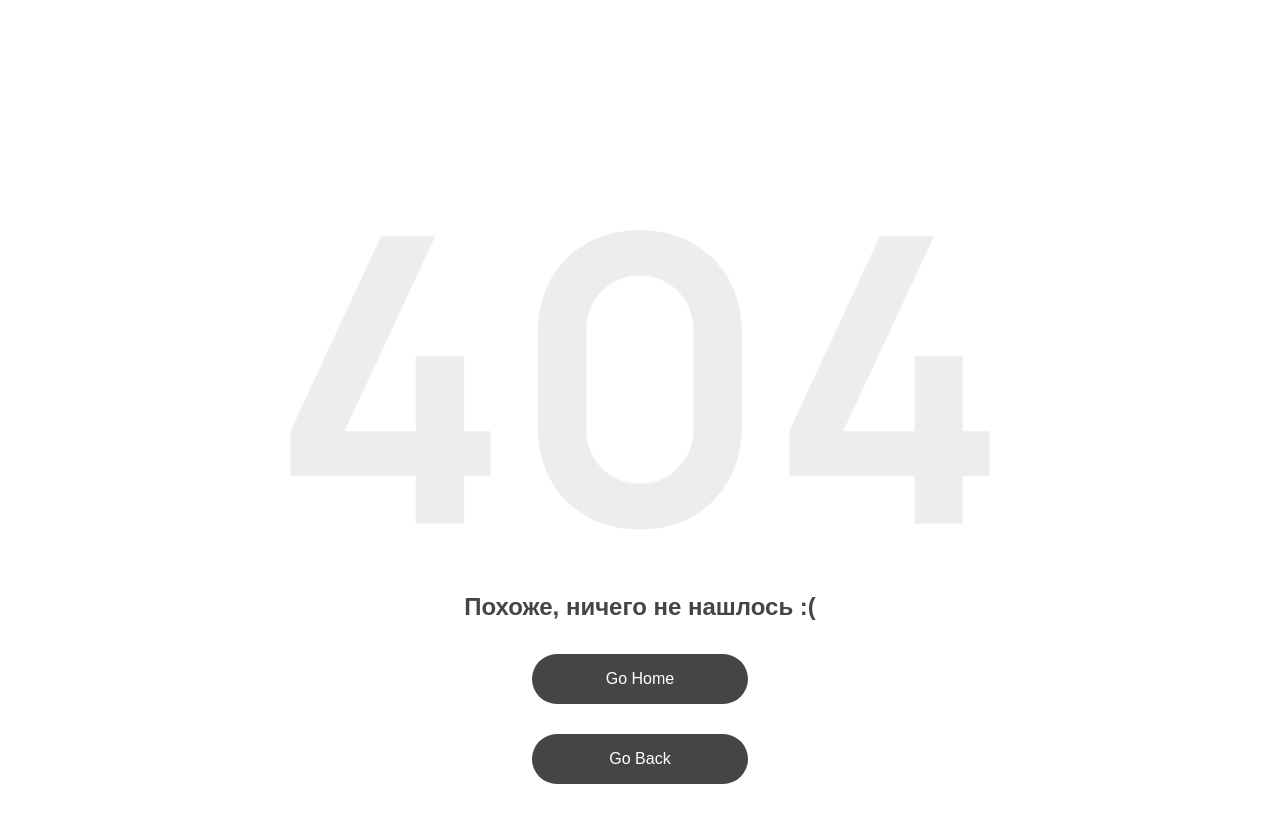
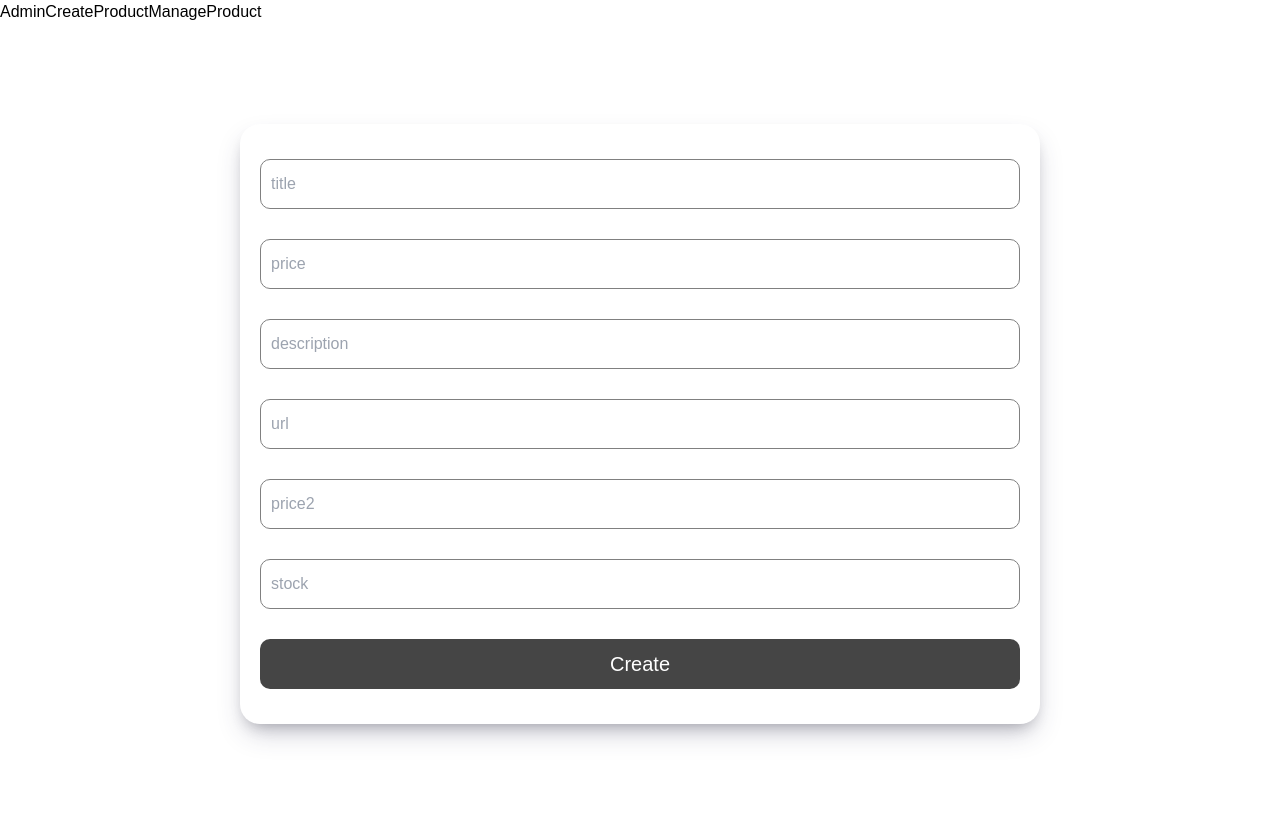
Before and after one commit to dilshodbek0515/react-n8, a React (Vite) app: page /admin/createProduct in a window 1280 px wide. Built offline with nearby package versions, Linux system fonts and the light colour scheme.

Commit message:
NORNLIGHT

```diff
--- /dev/null
+++ b/src/pages/admin/Admin.jsx
@@ -0,0 +1,18 @@
+import React, { memo } from 'react'
+import { NavLink, Outlet } from 'react-router-dom'
+const Admin = () => {
+    return (
+        <div className='flex'>
+            <div className='w-72 h-[100vh] bg-slate-600'>
+                <NavLink to={"/admin"}>Admin</NavLink>
+                <NavLink className="block" to={"/admin/createProduct"}>CreateProduct</NavLink>
+                <NavLink className="block" to={"/admin/manageProduct"}>ManageProduct</NavLink>
+            </div>
+            <div className='flex-1'>
+                <Outlet />
+            </div>
+        </div >
+    )
+}
+
+export default memo(Admin)
--- /dev/null
+++ b/src/pages/admin/createProduct/CreateProduct.jsx
@@ -0,0 +1,55 @@
+import { useRef } from "react";
+import "./CreateProduct.scss";
+import axios from "axios";
+
+const CreateProduct = () => {
+    const title = useRef(null);
+    const price = useRef(null);
+    const description = useRef(null);
+    const url = useRef(null);
+    const price2 = useRef(null);
+    const stock = useRef(null);
+
+    const handleCreateProduct = (e) => {
+        e.preventDefault();
+        const newProduct = {
+            title: title.current.value,
+            price: price.current.value,
+            description: description.current.value,
+            url: url.current.value,
+            price2: price2.current.value,
+            stock: stock.current.value,
+        };
+
+        console.log("Sending product data:", newProduct);
+
+        axios
+            .post("https://672f3e4f229a881691f24b98.mockapi.io/products", newProduct)
+            .then((res) => {
+                console.log("Response:", res.data);
+                title.current.value = "";
+                price.current.value = "";
+                description.current.value = "";
+                url.current.value = "";
+                price2.current.value = "";
+                stock.current.value = "";
+            })
+            .catch((err) => console.error("Error:", err));
+    };
+
+    return (
+        <div className="create_p">
+            <form onSubmit={handleCreateProduct} className="create_form">
+                <input ref={title} type="text" placeholder="title" />
+                <input ref={price} type="number" placeholder="price" />
+                <input ref={description} type="text" placeholder="description" />
+                <input ref={url} type="text" placeholder="url" />
+                <input ref={price2} type="number" placeholder="price2" />
+                <input ref={stock} type="number" placeholder="stock" />
+                <button type="submit">Create</button>
+            </form>
+        </div>
+    );
+};
+
+export default CreateProduct;
--- /dev/null
+++ b/src/pages/admin/createProduct/CreateProduct.scss
@@ -0,0 +1,48 @@
+.create_p {
+    max-width: 1400px;
+    height: 100vh;
+    padding: 0px 50px;
+    margin: 0 auto;
+    display: flex;
+    align-items: center;
+    justify-content: center;
+
+    .create_form {
+        width: 800px;
+        height: 600px;
+        border-radius: 20px;
+        display: flex;
+        align-items: center;
+        justify-content: space-around;
+        flex-direction: column;
+        padding: 20px;
+        box-shadow: rgba(50, 50, 93, 0.25) 0px 13px 27px -5px, rgba(0, 0, 0, 0.3) 0px 8px 16px -8px;
+        background-color: #fff;
+
+        input {
+            width: 100%;
+            height: 50px;
+            border: 1px solid gray;
+            padding: 0px 10px;
+            border-radius: 10px;
+            outline: none;
+        }
+
+        button {
+            width: 100%;
+            height: 50px;
+            border-radius: 10px;
+            background-color: #454545;
+            transition: .5s;
+            font-size: 20px;
+            color: white;
+
+            &:hover {
+                background: none;
+                color: #454545;
+                border: 1px solid #454545;
+                transition: .5s;
+            }
+        }
+    }
+}
--- /dev/null
+++ b/src/pages/admin/manageProduct/ManageProduct.jsx
@@ -0,0 +1,22 @@
+import "./ManageProduct.scss";
+import { useFetch } from "../../../hook/useFetch";
+import Wishlist from "../../wishlist/Wishlist";
+
+const ManageProduct = () => {
+    const { data: products } = useFetch("products");
+
+    return (
+        <div>
+            <h2 className="text-5xl">Manage Products</h2>
+            <div className="mt-[-200px]">
+                {products ? (
+                    <Wishlist admin={true} products={products} />
+                ) : (
+                    <p>Loading products...</p>
+                )}
+            </div>
+        </div>
+    );
+};
+
+export default ManageProduct;
--- a/src/pages/catalog/catalog_com/Catalog_com.jsx
+++ b/src/pages/catalog/catalog_com/Catalog_com.jsx
@@ -9,9 +9,10 @@ import { EffectCards } from 'swiper/modules';
 import { FaHeart, FaRegHeart } from "react-icons/fa";
 import { IoCartOutline } from "react-icons/io5";
 import { useStateValue } from "../../../context";
+import { FiTrash2 } from "react-icons/fi";
 
 
-const Catalog = ({ products }) => {
+const Catalog = ({ products, admin }) => {
     const [state, dispatch] = useStateValue()
     const [item, setItem] = useState(null)
     useEffect(() => {
@@ -35,12 +36,17 @@ const Catalog = ({ products }) => {
                                 : <FaRegHeart />
                         }
                     </button>
-
-                    <button
-                        onClick={() => dispatch({ type: "ADD_CART", payload: produc })}
-                    >
-                        <IoCartOutline className="text-3xl" />
-                    </button>
+                    {
+                        admin
+                            ?
+                            <FiTrash2 className="text-3xl" />
+                            :
+                            <button
+                                onClick={() => dispatch({ type: "ADD_CART", payload: produc })}
+                            >
+                                <IoCartOutline className="text-3xl" />
+                            </button>
+                    }
                 </p>
             </div>
             <img onClick={() => setItem(produc)} className="catalog_img" src={produc.url} alt="" />
--- a/src/pages/heart/Heart.jsx
+++ b/src/pages/heart/Heart.jsx
@@ -12,7 +12,7 @@ const Heart = ({ language }) => {
                 state.wishlist.length === 0
                     ?
                     <div className='max-w-[1400px] h-[auto] mx-auto flex items-center justify-center flex-col gap-20'>
-                        <img src="https://cdni.iconscout.com/illustration/premium/thumb/empty-wishlist-illustration-download-in-svg-png-gif-file-formats--online-shop-store-shopping-site-ecommerce-marketplace-states-pack-windows-interface-illustrations-9824483.png?f=webp" alt="img" />
+                        <img className='w-80' src="https://cdni.iconscout.com/illustration/premium/thumb/empty-wishlist-illustration-download-in-svg-png-gif-file-formats--online-shop-store-shopping-site-ecommerce-marketplace-states-pack-windows-interface-illustrations-9824483.png?f=webp" alt="img" />
                         <Link
                             to={"/catalog"}
                         >
--- a/src/routes/Routes.jsx
+++ b/src/routes/Routes.jsx
@@ -15,6 +15,9 @@ import Heart from "../pages/heart/Heart";
 import Tovar_p from "../pages/tovar_page/Tovar_page"
 import Cart from "../pages/cart/Cart";
 import Layout from "../pages/layout/Layout";
+import Admin from "../pages/admin/Admin";
+import CreateProduct from "../pages/admin/createProduct/CreateProduct";
+import ManageProduct from "../pages/admin/manageProduct/manageProduct";
 
 const Routesone = () => {
 
@@ -38,7 +41,11 @@ const Routesone = () => {
                     <Route path="/product/:id" element={<ProductPage language={language} />} />
                 </Route >
                 <Route path="*" element={<Error language={language} />} />
-            </Routes>
+                <Route path="/admin" element={<Admin />} >
+                    <Route path="createProduct" element={<CreateProduct />} />
+                    <Route path="manageProduct" element={<ManageProduct />} />
+                </Route>
+            </Routes >
         </>
     );
 }
```
Also changed, not shown: src/pages/admin/manageProduct/ManageProduct.scss (added).
